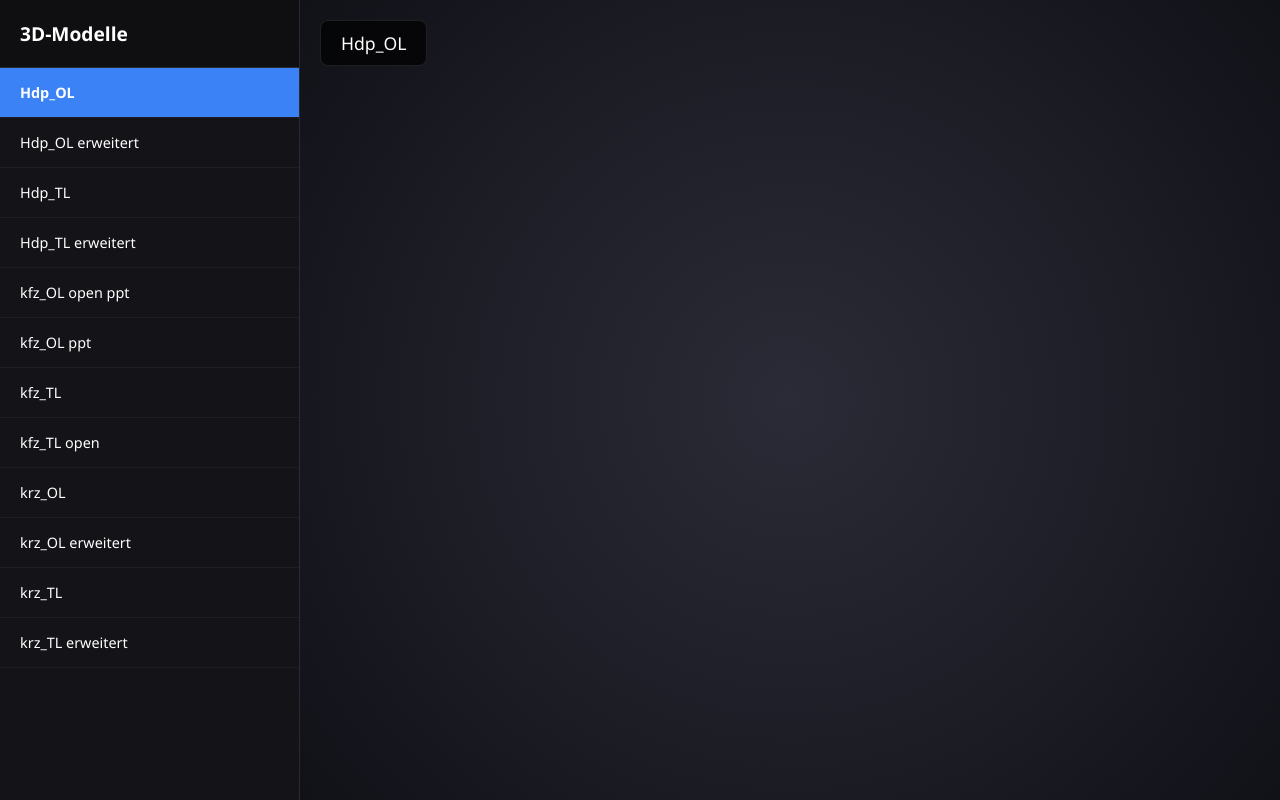
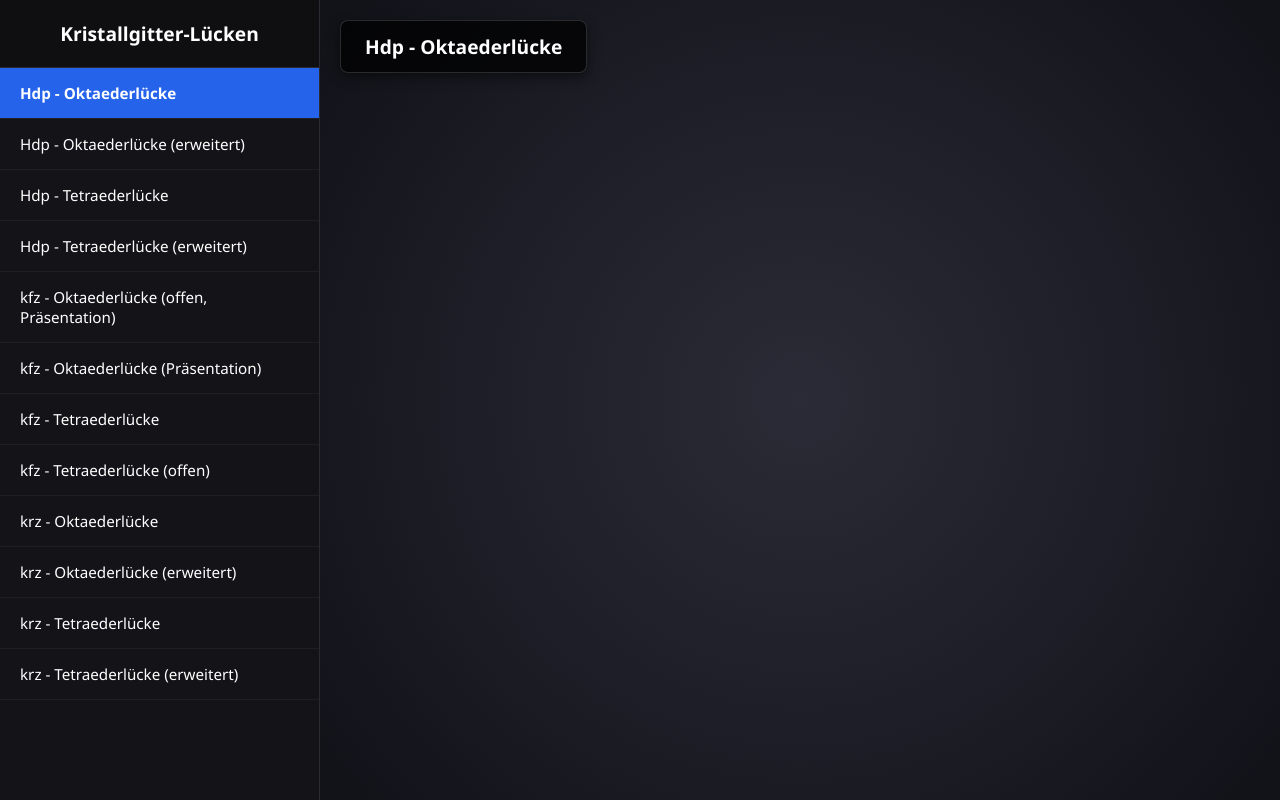
Before and after one commit to MaxKappler/Gitterluecken, a plain HTML site: page index.html in a window 1280 px wide. Drawn offline with Linux system fonts and the light colour scheme; some packages are replaced by stand-ins of ours; a script that the page names is missing.

Commit message:
Update titles and styles in index.html

```diff
--- a/index.html
+++ b/index.html
@@ -3,7 +3,7 @@
 <head>
     <meta charset="UTF-8">
     <meta name="viewport" content="width=device-width, initial-scale=1.0">
-    <title>Meine 3D Modell Galerie</title>
+    <title>Kristallgitter-Lücken 3D Galerie</title>
     <style>
         * {
             box-sizing: border-box;
@@ -21,12 +21,13 @@
 
         /* Seitliche Navigationsleiste mit den Modellen */
         #sidebar {
-            width: 300px;
+            width: 320px;
             background-color: #141418;
             border-right: 1px solid #2a2a32;
             display: flex;
             flex-direction: column;
             height: 100%;
+            flex-shrink: 0;
         }
 
         #sidebar h2 {
@@ -35,6 +36,7 @@
             font-size: 1.2rem;
             border-bottom: 1px solid #2a2a32;
             background-color: #0f0f12;
+            text-align: center;
         }
 
         .model-list {
@@ -50,7 +52,7 @@
             cursor: pointer;
             border-bottom: 1px solid #1e1e24;
             transition: background 0.2s, color 0.2s;
-            font-size: 0.9rem;
+            font-size: 0.95rem;
             display: flex;
             align-items: center;
         }
@@ -60,7 +62,7 @@
         }
 
         .model-item.active {
-            background-color: #3b82f6;
+            background-color: #2563eb;
             color: #ffffff;
             font-weight: bold;
         }
@@ -83,12 +85,14 @@
             position: absolute;
             top: 20px;
             left: 20px;
-            background: rgba(0, 0, 0, 0.7);
-            padding: 10px 20px;
+            background: rgba(0, 0, 0, 0.75);
+            padding: 12px 24px;
             border-radius: 8px;
             pointer-events: none;
-            font-size: 1.1rem;
-            border: 1px solid rgba(255, 255, 255, 0.1);
+            font-size: 1.2rem;
+            font-weight: 600;
+            border: 1px solid rgba(255, 255, 255, 0.15);
+            box-shadow: 0 4px 12px rgba(0, 0, 0, 0.5);
         }
 
         /* Anpassungen für Mobilgeräte */
@@ -98,10 +102,10 @@
             }
             #sidebar {
                 width: 100%;
-                height: 35%;
+                height: 40%;
             }
             #viewer-container {
-                height: 65%;
+                height: 60%;
             }
         }
     </style>
@@ -110,28 +114,29 @@
 </head>
 <body>
 
-    <!-- Linke Menüleiste mit deinen Modellen -->
+    <!-- Linke Menüleiste mit verständlichen Namen -->
     <div id="sidebar">
-        <h2>3D-Modelle</h2>
+        <h2>Kristallgitter-Lücken</h2>
         <ul class="model-list">
-            <li class="model-item active" data-file="Hdp_OL.glb">Hdp_OL</li>
-            <li class="model-item" data-file="Hdp_OL_erweitert.glb">Hdp_OL erweitert</li>
-            <li class="model-item" data-file="Hdp_TL.glb">Hdp_TL</li>
-            <li class="model-item" data-file="Hdp_TL_erweitert.glb">Hdp_TL erweitert</li>
-            <li class="model-item" data-file="kfz_OL_open_ppt.glb">kfz_OL open ppt</li>
-            <li class="model-item" data-file="kfz_OL_ppt.glb">kfz_OL ppt</li>
-            <li class="model-item" data-file="kfz_TL.glb">kfz_TL</li>
-            <li class="model-item" data-file="kfz_TL_open.glb">kfz_TL open</li>
-            <li class="model-item" data-file="krz_OL.glb">krz_OL</li>
-            <li class="model-item" data-file="krz_OL_erweitert.glb">krz_OL erweitert</li>
-            <li class="model-item" data-file="krz_TL.glb">krz_TL</li>
-            <li class="model-item" data-file="krz_TL_erweitert.glb">krz_TL erweitert</li>
+            <!-- data-file verweist auf die echte Datei, der Text dazwischen ist das, was der Nutzer sieht -->
+            <li class="model-item active" data-file="Hdp_OL.glb">Hdp - Oktaederlücke</li>
+            <li class="model-item" data-file="Hdp_OL_erweitert.glb">Hdp - Oktaederlücke (erweitert)</li>
+            <li class="model-item" data-file="Hdp_TL.glb">Hdp - Tetraederlücke</li>
+            <li class="model-item" data-file="Hdp_TL_erweitert.glb">Hdp - Tetraederlücke (erweitert)</li>
+            <li class="model-item" data-file="kfz_OL_open_ppt.glb">kfz - Oktaederlücke (offen, Präsentation)</li>
+            <li class="model-item" data-file="kfz_OL_ppt.glb">kfz - Oktaederlücke (Präsentation)</li>
+            <li class="model-item" data-file="kfz_TL.glb">kfz - Tetraederlücke</li>
+            <li class="model-item" data-file="kfz_TL_open.glb">kfz - Tetraederlücke (offen)</li>
+            <li class="model-item" data-file="krz_OL.glb">krz - Oktaederlücke</li>
+            <li class="model-item" data-file="krz_OL_erweitert.glb">krz - Oktaederlücke (erweitert)</li>
+            <li class="model-item" data-file="krz_TL.glb">krz - Tetraederlücke</li>
+            <li class="model-item" data-file="krz_TL_erweitert.glb">krz - Tetraederlücke (erweitert)</li>
         </ul>
     </div>
 
     <!-- Rechter Hauptbereich für den 3D-Viewer -->
     <div id="viewer-container">
-        <div id="model-title-overlay">Hdp_OL</div>
+        <div id="model-title-overlay">Hdp - Oktaederlücke</div>
 
         <!-- Startet standardmäßig mit dem ersten Modell -->
         <model-viewer
@@ -147,7 +152,7 @@
         </model-viewer>
     </div>
 
-    <!-- JavaScript, um die Modelle per Klick zu wechseln -->
+    <!-- JavaScript für den dynamischen Wechsel -->
     <script>
         const viewer = document.getElementById('main-viewer');
         const titleOverlay = document.getElementById('model-title-overlay');
@@ -155,15 +160,15 @@
 
         menuItems.forEach(item => {
             item.addEventListener('click', () => {
-                // Aktiven Menüpunkt wechseln
+                // Aktiven Menüpunkt optisch wechseln
                 menuItems.forEach(i => i.classList.remove('active'));
                 item.classList.add('active');
 
-                // Modell im Viewer austauschen
+                // Die glb-Datei aus dem "data-file"-Attribut laden
                 const modelFile = item.getAttribute('data-file');
                 viewer.setAttribute('src', modelFile);
 
-                // Titel-Overlay aktualisieren
+                // Den angezeigten Namen im Overlay aktualisieren
                 titleOverlay.textContent = item.textContent;
             });
         });
```
